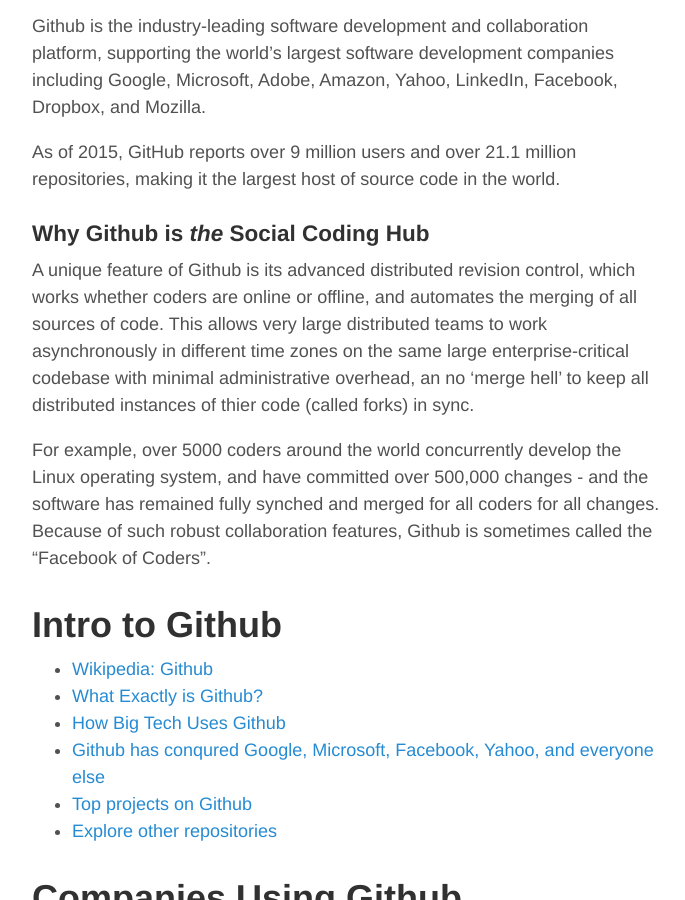
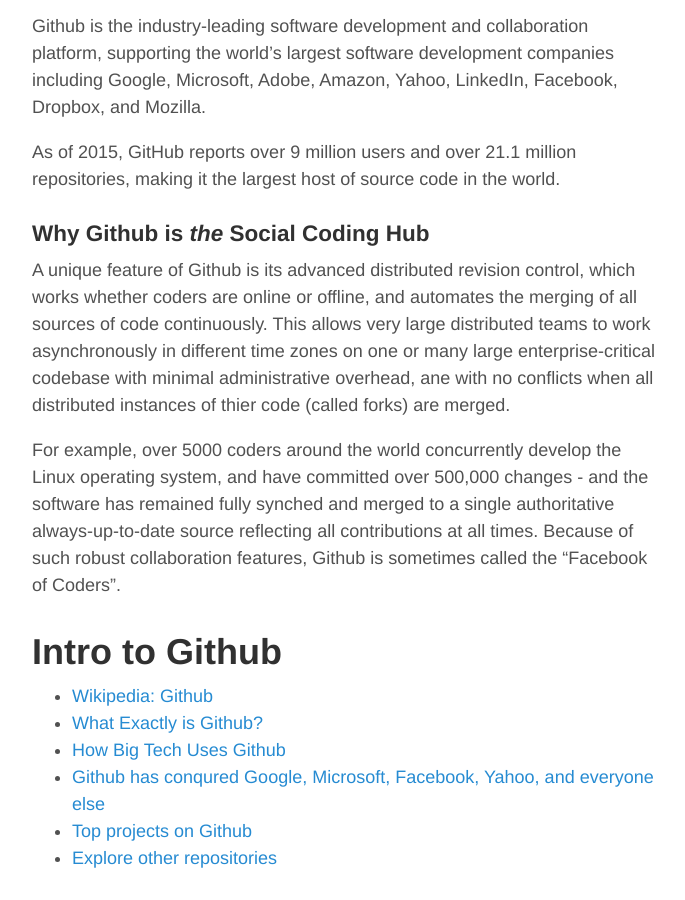
Before and after one commit to healthschema/healthschema.github.io, a Jekyll site: the page built from _posts/2015-08-20-github-intro.md, in a window 1280 px wide and 900 px high, scrolled down 530 px. Shown: the whole window, without its empty margins (293-978 px from the left). Built offline with Jekyll 4.4.1, drawn with Linux system fonts in a browser that asks for light colours.

Commit message:
Update 2015-08-20-github-intro.md

```diff
--- a/_posts/2015-08-20-github-intro.md
+++ b/_posts/2015-08-20-github-intro.md
@@ -16,9 +16,9 @@
 
 
 ### Why Github is *the* Social Coding Hub
-A unique feature of  Github is its advanced distributed revision control, which works whether coders are online or offline, and automates the merging of all sources of code. This allows very large distributed teams to work asynchronously in different time zones on the same large enterprise-critical codebase with minimal administrative overhead, an no 'merge hell' to keep all distributed instances of thier code (called forks) in sync.
+A unique feature of  Github is its advanced distributed revision control, which works whether coders are online or offline, and automates the merging of all sources of code continuously. This allows very large distributed teams to work asynchronously in different time zones on one or many large enterprise-critical codebase with minimal administrative overhead, ane with no conflicts when all distributed instances of thier code (called forks) are merged.
 
-For example, over 5000 coders around the world concurrently develop the Linux operating system, and have committed over 500,000 changes - and the software has remained fully synched and merged for all coders for all changes.  Because of such robust collaboration features, Github is sometimes called the "Facebook of Coders".
+For example, over 5000 coders around the world concurrently develop the Linux operating system, and have committed over 500,000 changes - and the software has remained fully synched and merged to a single authoritative always-up-to-date source reflecting all contributions at all times.  Because of such robust collaboration features, Github is sometimes called the "Facebook of Coders".
 
 
 Intro to Github
```
